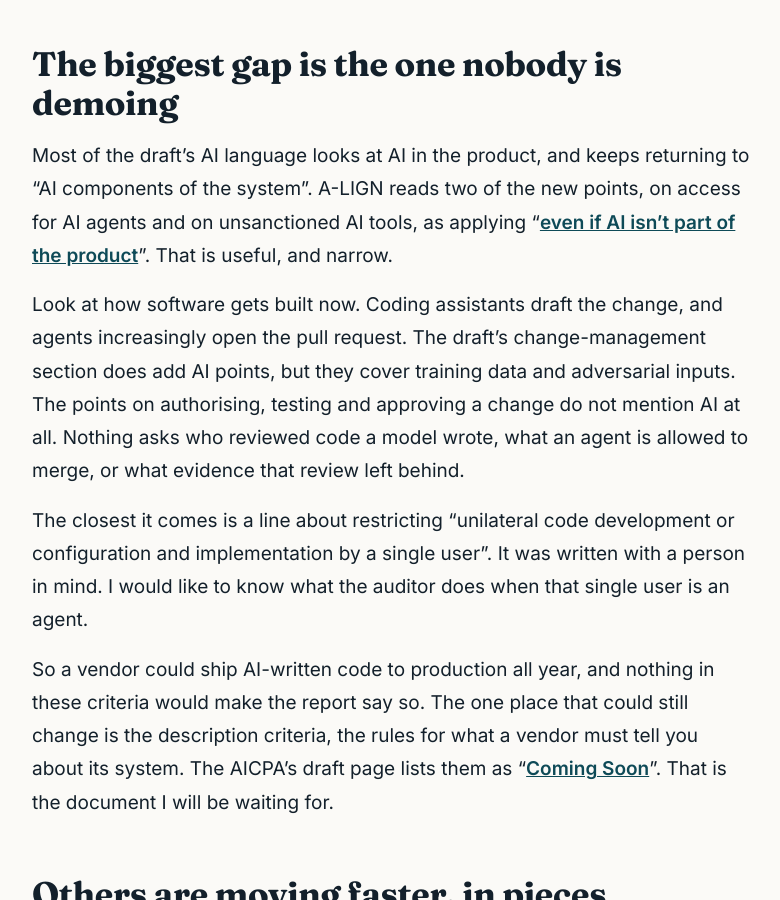
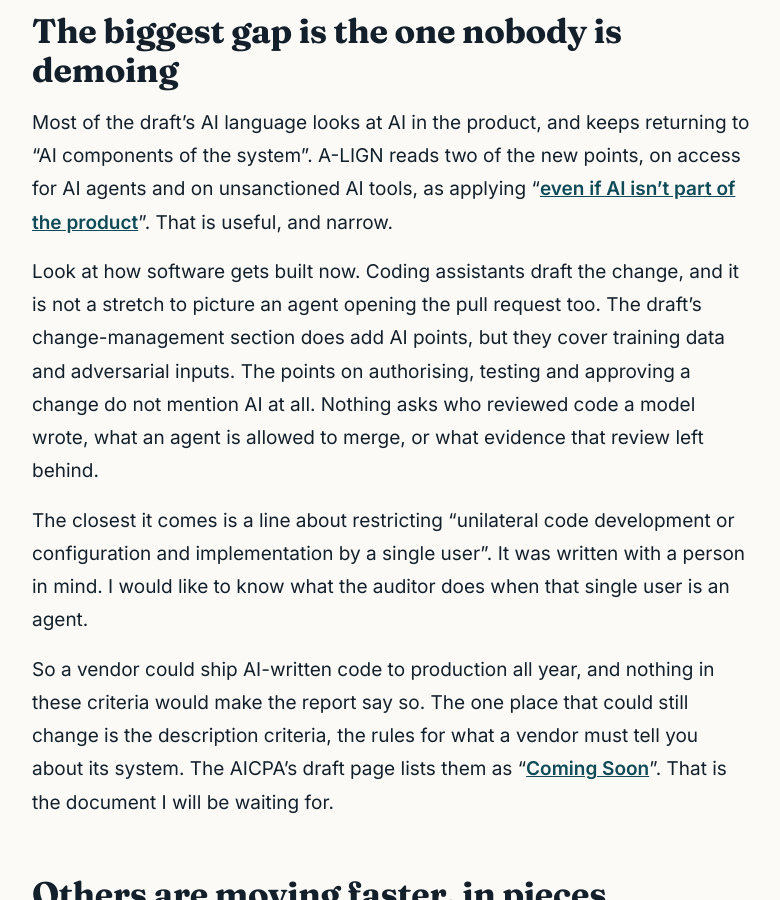
Before and after one commit to grc-with-sjo/grc-insights, a Jekyll site: the page built from _issues/2026-11-15-soc2-finally-talks-about-ai.md, in a window 1280 px wide and 900 px high, scrolled down 3095 px. Shown: the whole window, without its empty margins (248-1028 px from the left). Built offline with Jekyll 4.4.1, drawn with Linux system fonts in a browser that asks for light colours; some of the changed text lies outside the part shown.

Commit message:
Issue 4 (was 6): renumber; drop '58 pages'; agent PR line as a possibility (#49)
Co-authored-by: Surabhi Joshi <surabhijoshi@Surabhis-MacBook-Air.local>
Co-authored-by: Claude Opus 5.5 <noreply@anthropic.com>

```diff
--- a/_issues/2026-11-15-soc2-finally-talks-about-ai.md
+++ b/_issues/2026-11-15-soc2-finally-talks-about-ai.md
@@ -23,7 +23,7 @@ A clean SOC 2 report lands in my inbox. Access reviewed. Changes approved. And I
 
 It might be running their support desk. It might be writing the code I'm about to depend on. It might be reading my data inside the product. Those are three different risks, and the report meant to reassure me is silent on all of them.
 
-So when the AICPA, the body behind SOC 2, published its draft 2027 criteria, dated 27 October, I read all 58 pages hoping that silence was over. It is, partly. The draft is late, it is welcome, and it still leaves the question I started with unanswered.
+So when the AICPA, the body behind SOC 2, published its draft 2027 criteria, dated 27 October, I opened it hoping that silence was over. It is, partly. The draft is late, it is welcome, and it still leaves the question I started with unanswered.
 
 ## The people who wrote this have been paying attention
 
@@ -49,7 +49,7 @@ And even this version is more than a year away. If approved, the criteria apply
 
 Most of the draft's AI language looks at AI in the product, and keeps returning to "AI components of the system". A-LIGN reads two of the new points, on access for AI agents and on unsanctioned AI tools, as applying "[even if AI isn't part of the product](https://www.a-lign.com/articles/proposed-soc-2-trust-services-criteria-updates-what-you-need-to-know)". That is useful, and narrow.
 
-Look at how software gets built now. Coding assistants draft the change, and agents increasingly open the pull request. The draft's change-management section does add AI points, but they cover training data and adversarial inputs. The points on authorising, testing and approving a change do not mention AI at all. Nothing asks who reviewed code a model wrote, what an agent is allowed to merge, or what evidence that review left behind.
+Look at how software gets built now. Coding assistants draft the change, and it is not a stretch to picture an agent opening the pull request too. The draft's change-management section does add AI points, but they cover training data and adversarial inputs. The points on authorising, testing and approving a change do not mention AI at all. Nothing asks who reviewed code a model wrote, what an agent is allowed to merge, or what evidence that review left behind.
 
 The closest it comes is a line about restricting "unilateral code development or configuration and implementation by a single user". It was written with a person in mind. I would like to know what the auditor does when that single user is an agent.
 
```
Also changed, not shown: other parts of _issues/2026-11-15-soc2-finally-talks-about-ai.md (+1 -1 lines), assets/og-v2/2026-11-15-soc2-finally-talks-about-ai.png.
